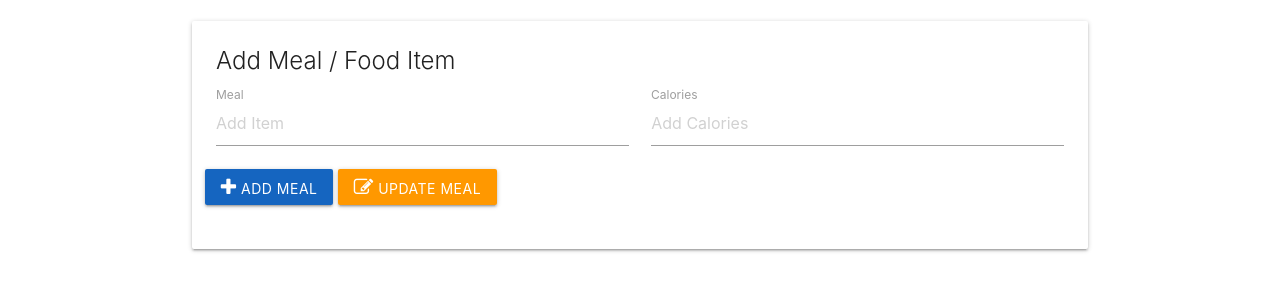
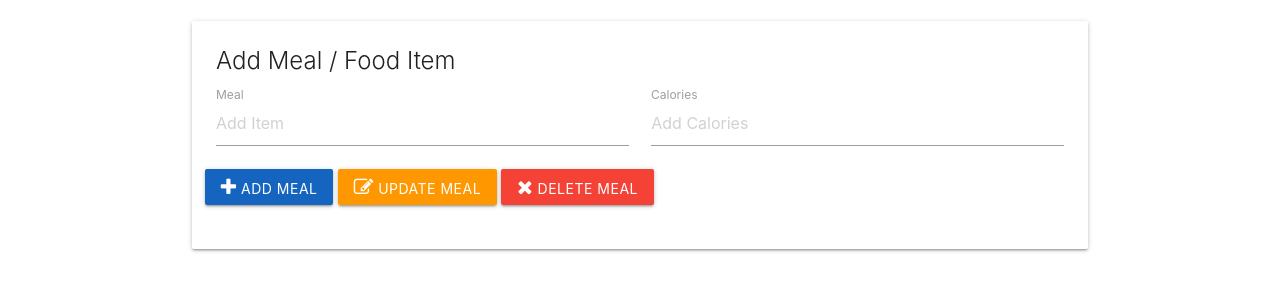
Before and after one commit to suzanamelomoraes/tracalorie, a website: page index.html in a window 1280 px wide. Shown: the part 73-364 px from the top of the page. Drawn offline with nearby package versions, Linux system fonts and the light colour scheme.

Commit message:
create a button inside the form to delete meals

```diff
--- a/index.html
+++ b/index.html
@@ -35,6 +35,7 @@
                         </div>
                         <button class="add-btn btn blue darken-3"> <i class="fa fa-plus"></i> Add Meal</button>
                         <button class="update-btn btn orange"> <i class="fa fa-pencil-square-o"></i> Update Meal</button>
+                        <button class="add-btn btn red"> <i class="fa fa-remove"></i> Delete Meal</button>
                     </div>
                 </form>
             </div>
```
